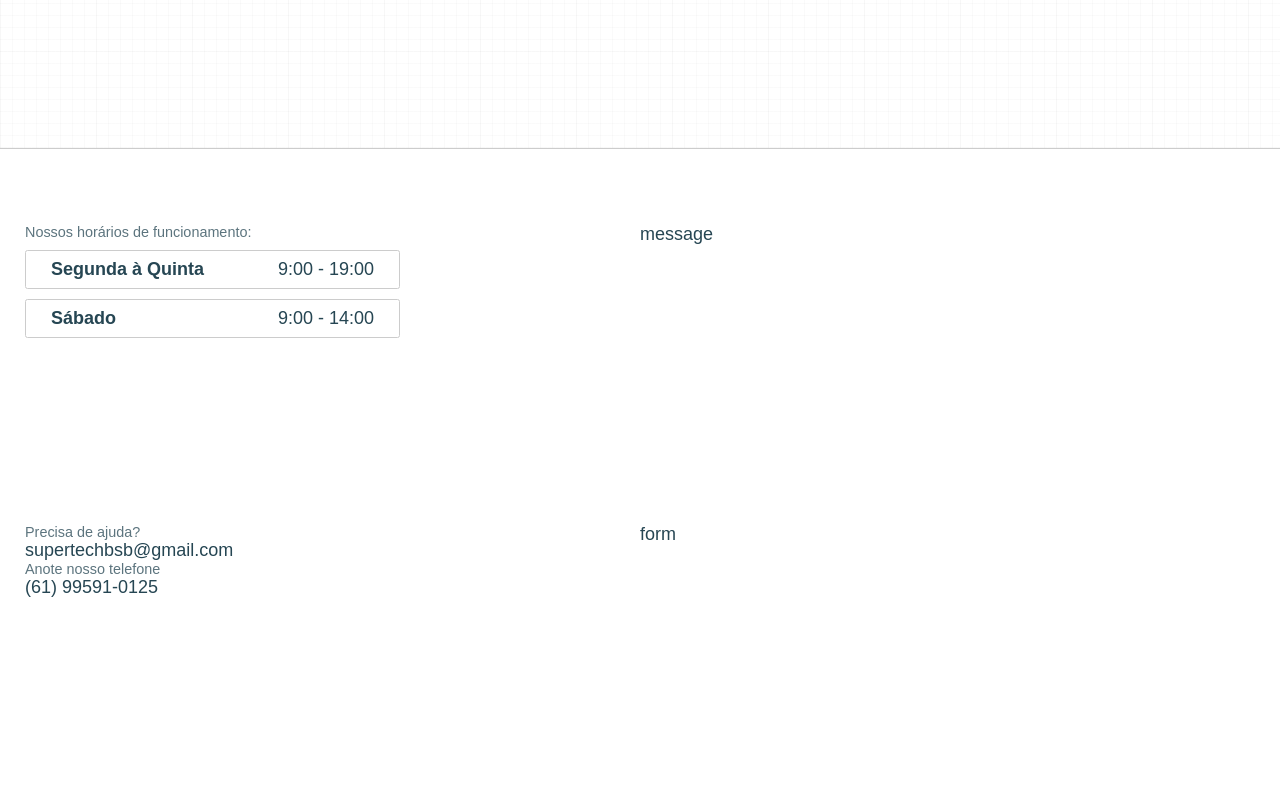
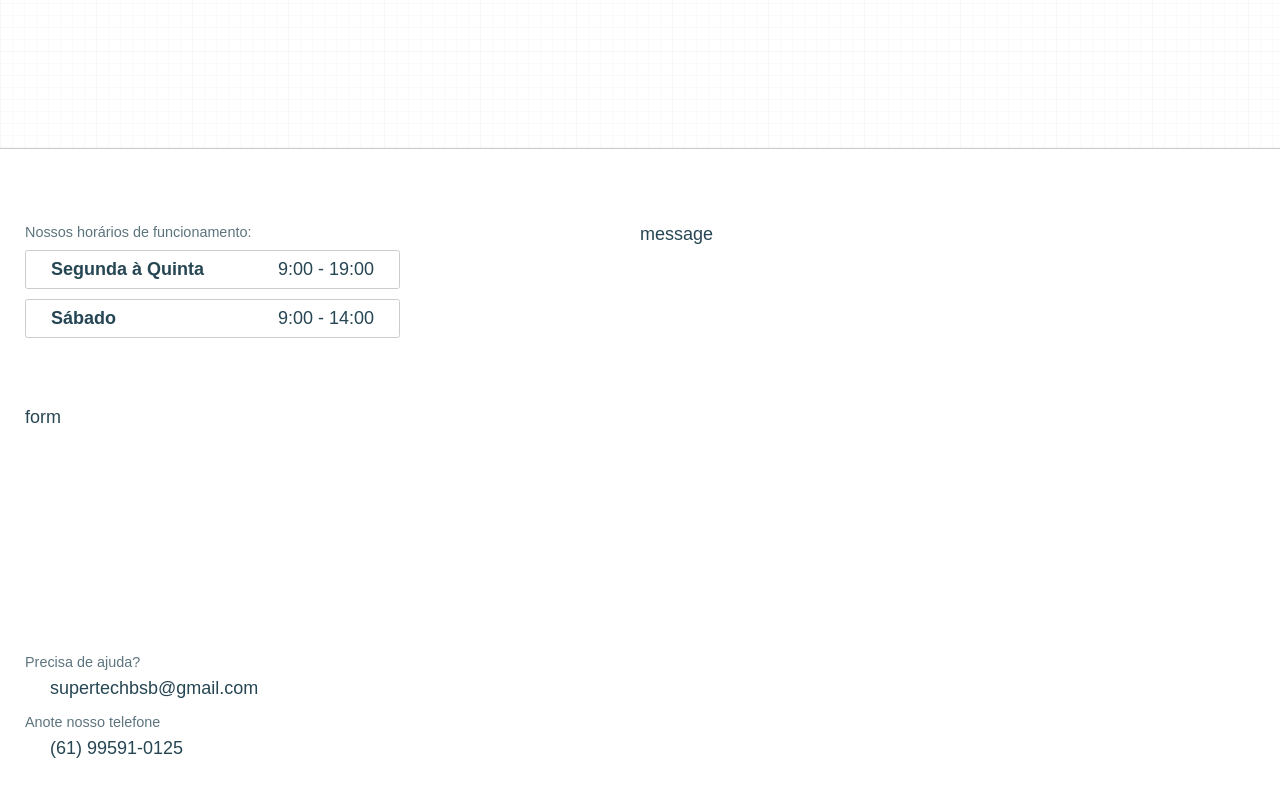
Before and after one commit to gasampaiosouza/tech-website, a Next.js app: page / in a window 1280 px wide. Shown: the part 1553-2350 px from the top of the page. Built offline with nearby package versions, Linux system fonts and the light colour scheme.

Commit message:
add contact styles

```diff
--- a/components/Contact/style.module.scss
+++ b/components/Contact/style.module.scss
@@ -12,12 +12,27 @@
 		grid-row: 1;
 	}
 
-	.contato {
-		grid-row: 3;
-	}
-
 	.form {
 		grid-row: 2;
+	}
+}
+
+.contact {
+	grid-row: 3;
+	margin: ($default-spacing * 2) 0;
+
+	.phone,
+	.email {
+		margin: 15px 0;
+
+		> .title {
+			margin-bottom: 8px;
+		}
+
+		> .data {
+			margin-left: $default-spacing;
+			font-weight: 500;
+		}
 	}
 }
 
```
